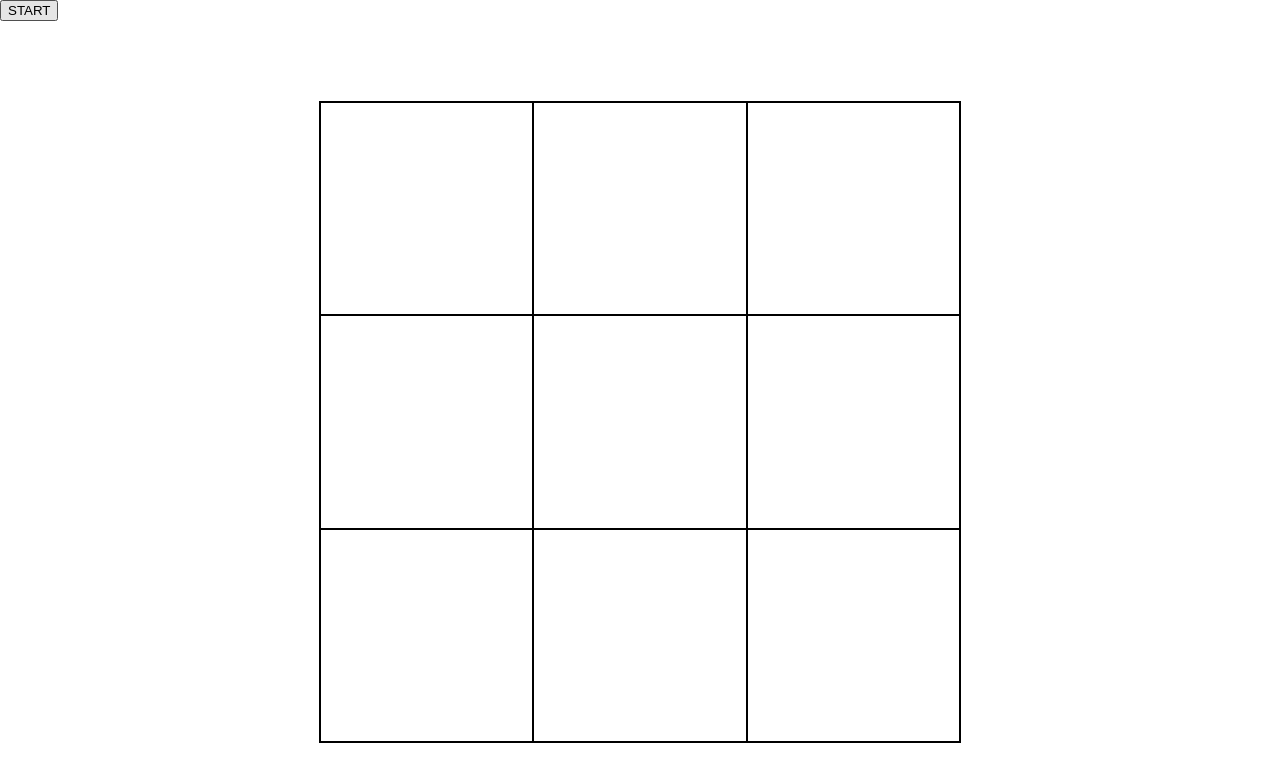
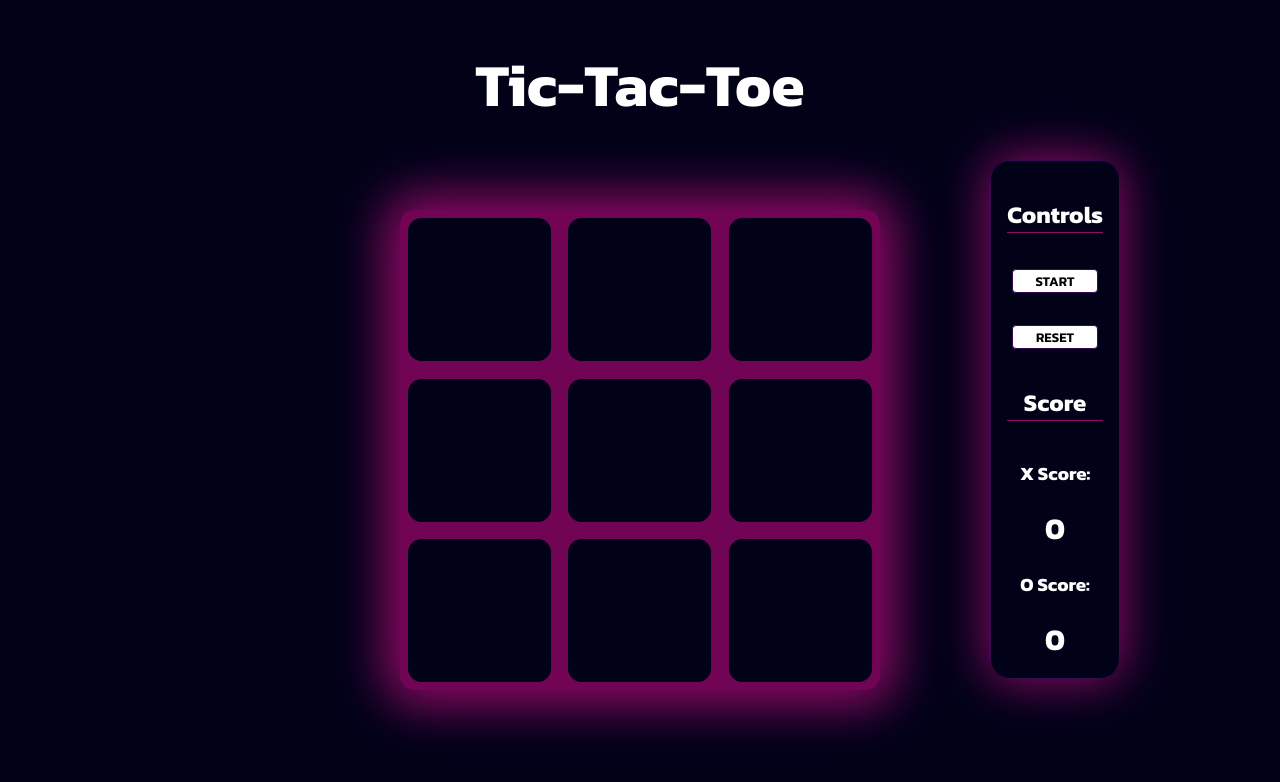
Before and after one commit to tylerelk/tictactoe, a plain HTML site: page index.html in a window 1280 px wide. Drawn offline with Linux system fonts and the light colour scheme.

Commit message:
style and space, tweak scoring

```diff
--- a/index.html
+++ b/index.html
@@ -5,10 +5,28 @@
     <meta name="viewport" content="width=device-width, initial-scale=1.0">
     <title>Tic Tac Toe</title>
     <link rel="stylesheet" href="style.css">
+    <link rel="preconnect" href="https://fonts.googleapis.com">
+    <link rel="preconnect" href="https://fonts.gstatic.com" crossorigin>
+    <link href="https://fonts.googleapis.com/css2?family=Kanit:ital,wght@0,100;0,200;0,300;0,400;0,500;0,600;0,700;0,800;0,900;1,100;1,200;1,300;1,400;1,500;1,600;1,700;1,800;1,900&display=swap" rel="stylesheet">
 </head>
 <body>
-    <div class="title"></div>
-    <button class="start">START</button>
+    <div class="title">
+        <h1>Tic-Tac-Toe</h1>
+    </div>
+    <div class="controls-and-score">
+        <h2 class="subtitle">
+            Controls
+        </h2>
+        <button class="start">START</button>
+        <button class="reset">RESET</button>
+        <h2 class="subtitle">
+            Score
+        </h2>
+        <h3>X Score:</h3>
+        <h3 class="p1score score">0</h3>
+        <h3>O Score:</h3>
+        <h3 class="p2score score">0</h3>
+    </div>
     <div class="game-board">
         <div class="space" data-spaceid="0"></div>
         <div class="space" data-spaceid="1"></div>
--- a/index.js
+++ b/index.js
@@ -1,3 +1,5 @@
+let gameOver = false;
+
 //Game constant values and structures
 
 const gameConstants = (function () {
@@ -40,6 +42,7 @@ const gameConstants = (function () {
     //determine round status, apply score
     if (win === true) {
       player.score++;
+      gameDisplay.updateScoreDisplay();
       win = false;
       resetBoard(board);
     } else {console.log('Next Turn')}
@@ -67,24 +70,49 @@ const gameConstants = (function () {
   let player1 = new Player("X", 0);
   let player2 = new Player("O", 1);
 
-  return { board, player1, player2, checkWin, turn, win };
+  return { board, player1, player2, checkWin, turn, win, resetBoard };
 })();
 
 //DOM Manipulation and round play
 
 const gameDisplay = (function () {
+    //Getters
     const title = document.querySelector('.title');
     const spaces = document.querySelectorAll('.space');
     const player1Symbol = `<h1>${gameConstants.player1.symbol}</h1>`;
     const player2Symbol = `<h1>${gameConstants.player2.symbol}</h1>`;
     const startButton = document.querySelector('.start');
+    const resetbutton = document.querySelector('.reset');
+    const gameControls = document.querySelector('.controls-and-score')
+    const p1scoreDisplay = document.querySelector('.p1score');
+    const p2scoreDisplay = document.querySelector('.p2score');
+
+    //Intro effects
+
+    window.addEventListener('load', () => {
+      title.style.transform = 'translateY(0px)';
+      gameControls.style.opacity = '100%'
+    });
+
+    resetbutton.addEventListener('click', () => {
+      gameConstants.resetBoard(gameConstants.board);
+      gameConstants.player1.score = 0;
+      gameConstants.player2.score = 0;
+      updateScoreDisplay();
+      spaces.forEach(space => space.innerHTML = '');
+    })
+
+    function updateScoreDisplay() {
+      p1scoreDisplay.textContent = gameConstants.player1.score;
+      p2scoreDisplay.textContent = gameConstants.player2.score;
+    }
 
     startButton.addEventListener('click', () => {
         spaces.forEach(space => space.innerHTML = '');
         //Random player starts
         let coinFlip = Math.floor((Math.random()) * 2);
         if (coinFlip === 0) {gameConstants.turn = 0} else if (coinFlip === 1) {gameConstants.turn = 1};
-    })
+    });
 
     spaces.forEach((space) => {
         space.addEventListener('click', () => {
@@ -107,5 +135,5 @@ const gameDisplay = (function () {
         })
     });
 
-    return {title, startButton};
+    return {title, startButton, updateScoreDisplay};
 })();
--- a/style.css
+++ b/style.css
@@ -1,22 +1,105 @@
+:root {
+    --background: #010218;
+    --purple: #3C0753;
+    --maroon: #720455;
+    --pink: #910A67;
+}
+
+html {
+    font-family: "Kanit", sans-serif;
+    font-weight: 600;
+    font-style: normal;
+    background-color: var(--background);
+    color: white;
+}
+
 body {
     max-width: 100vw;
     max-height: 100vh;
     margin: 0;
 }
 
+.title {
+    width: 100%;
+    font-size: 30px;
+    text-align: center;
+    transform: translateY(-150px);
+    transition: 2s ease-out;
+}
+
+button {
+    margin: 1rem auto;
+    width: 90%;
+    border-radius: 4px;
+    background-color: white;
+    font-family: "Kanit", sans-serif;
+    font-weight: 600;
+    font-style: normal;
+    transition: 0.1s;
+    border: 1px solid var(--purple);
+}
+
+button:active {
+    transform: scale(1.1);
+}
+
+button:hover {
+    box-shadow: 0 0 5px 5px var(--purple);
+}
+
+.controls-and-score {
+    padding: 1rem;
+    position: absolute;
+    right: 10rem;
+    top: 10rem;
+    border: 1px solid var(--purple);
+    border-radius: 20px;
+    display: flex;
+    flex-direction: column;
+    align-items: center;
+    box-shadow: 0 0 50px 2px var(--pink);
+    opacity: 0;
+    transition: 3s;
+}
+
+.controls-and-score:hover {
+    box-shadow: 0 0 50px 20px var(--pink);
+}
+
+h2 {
+    border-bottom: 1px solid var(--pink);
+    width: 100%;
+    text-align: center;
+}
+
+.score {
+    font-size: 30px;
+    margin: 0;
+}
+
 .game-board {
-    width: 40rem;
-    height: 40rem;
+    width: 30rem;
+    height: 30rem;
     margin: 5rem auto;
-    border: 1px solid black;
+    background-color: var(--maroon);
     display: grid;
     grid-template-columns: repeat(3, 1fr);
     grid-template-rows: repeat(3, 1fr);
+    gap: 1px;
+    border-radius: 15px;
+    box-shadow: 0 0 50px 15px var(--pink);
 }
 
 .space {
-    border: 1px solid black;
+    background-color: var(--background);
     display: flex;
     justify-content: center;
     align-items: center;
+    border-radius: 15px;
+    transform: scale(0.9);
+    transition: 0.5s;
 }
+
+.space:hover {
+    transform: scale(1);
+}
```
